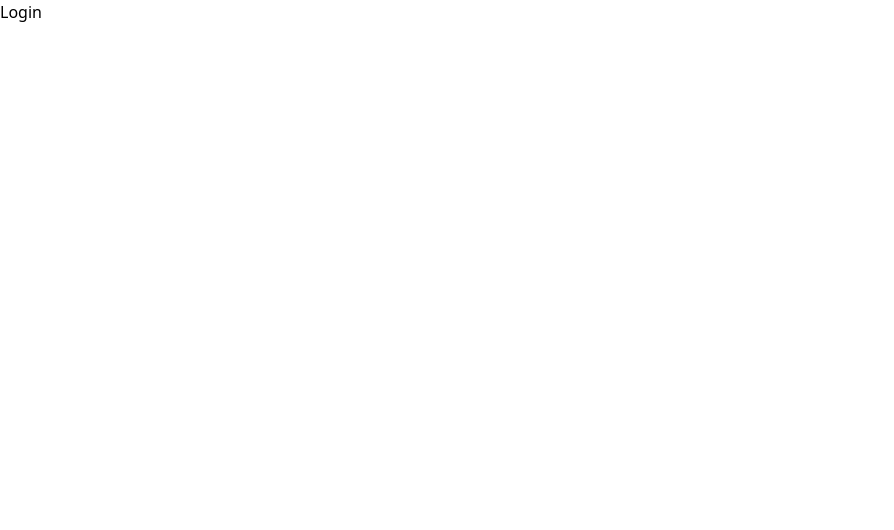
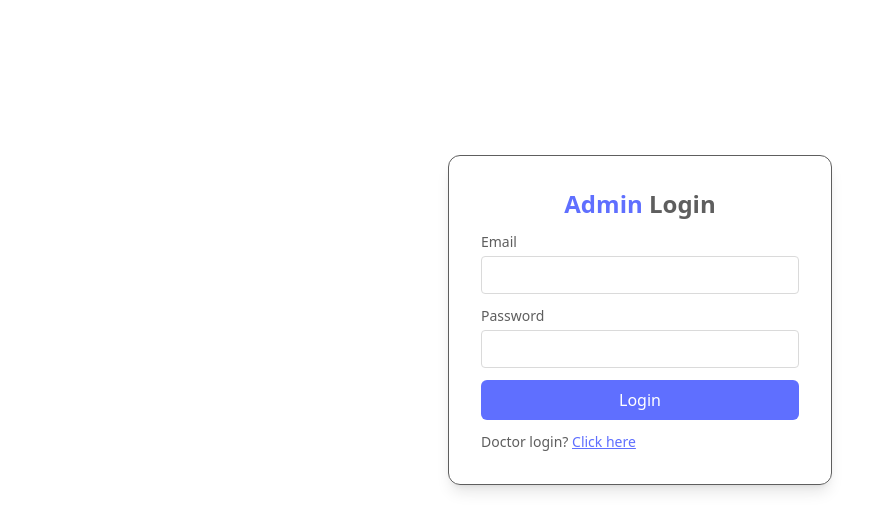
Before and after one commit to 8bit-shawty/propr-health, a React (Vite) app in the folder admin/: page / in a window 1280 px wide. Shown: the top 530 px of the page, without its empty margins (0-894 px from the left). Built offline with nearby package versions, Linux system fonts and the light colour scheme.

Commit message:
Created login form for admin and doctor

```diff
--- a/admin/src/context/AdminContext.jsx
+++ b/admin/src/context/AdminContext.jsx
@@ -1,10 +1,12 @@
-import { createContext } from "react";
+import { createContext, useState } from "react";
 
 export const AdminContext = createContext()
 
 const AdminContextProvider = (props) => {
+    const[aToken, setAToken] = useState('')
+
     const value = {
-
+        aToken,setAToken
     }
 
     return (
--- a/admin/src/index.css
+++ b/admin/src/index.css
@@ -1 +1,5 @@
 @import "tailwindcss";
+
+@theme{
+    --color-primary: #5F6FFF
+}
--- a/admin/src/pages/Login.jsx
+++ b/admin/src/pages/Login.jsx
@@ -1,8 +1,28 @@
-import React from 'react'
+import React, { useState } from 'react'
+import {assets} from '../assets/assets'
 
 const Login = () => {
+    const[state, setState] = useState('Admin')
   return (
-    <div>Login</div>
+    <form className='min-h-[80vh] flex items-center'>
+        <div className='flex flex-col gap-3 m-auto items-start p-8 min-w-[340px] sm:min-w-96 border rounded-xl text-[#5E5E5E] text-sm shadow-lg'>
+            <p className='text-2xl font-semibold m-auto'><span className='text-primary'>{state}</span> Login</p>
+            <div className='w-full'>
+                <p>Email</p>
+                <input className='border border-[#DADADA] rounded w-full p-2 mt-1' type="email" required/>
+            </div>
+            <div className='w-full'>
+                <p>Password</p>
+                <input className='border border-[#DADADA] rounded w-full p-2 mt-1' type="password" required/>
+            </div>
+            <button className='bg-primary text-white w-full py-2 rounded-md text-base'>Login</button>
+            {
+                state === "Admin"
+                ? <p>Doctor login? <span className='text-primary underline cursor-pointer' onClick={()=>setState('Doctor')}>Click here</span></p>
+                : <p>Admin login? <span className='text-primary underline cursor-pointer' onClick={()=>setState('Admin')}>Click here</span></p>
+            }
+        </div>
+    </form>
   )
 }
 
```
Also changed, not shown: 1 other file (tests, documents, lock files or other folders).
